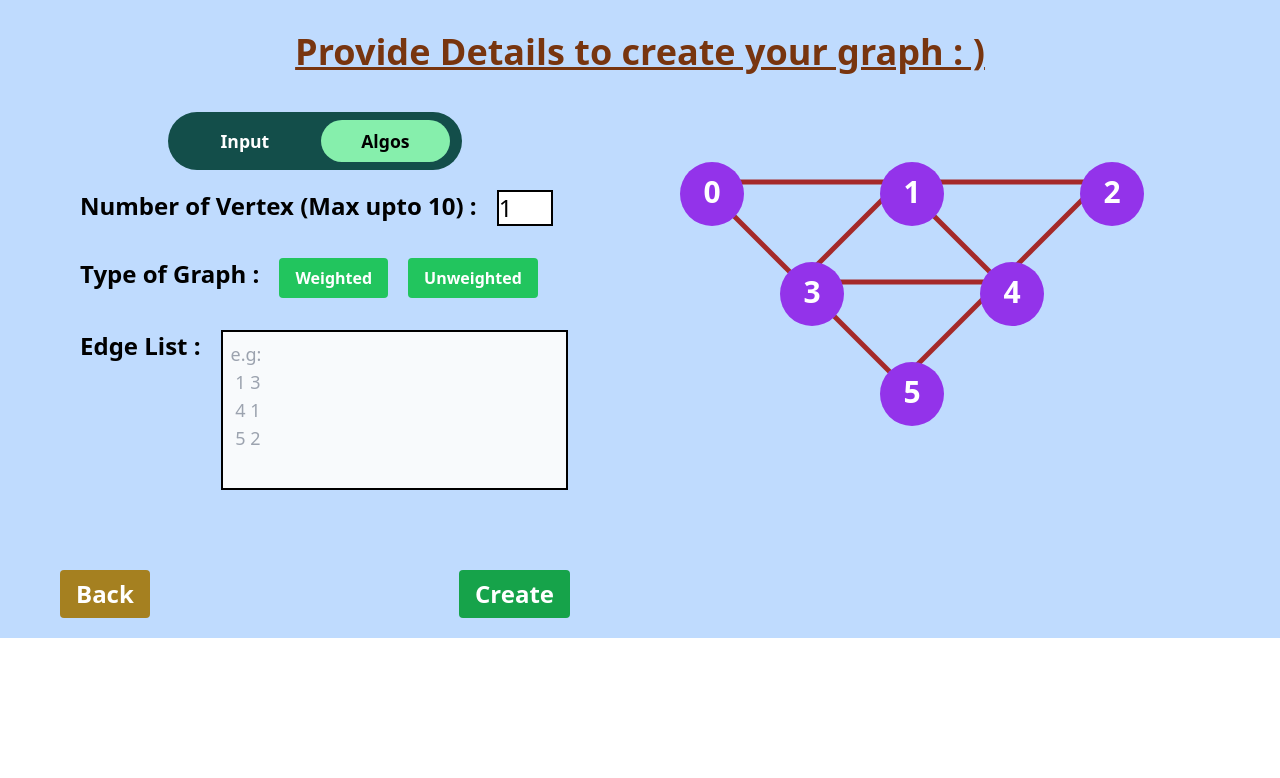
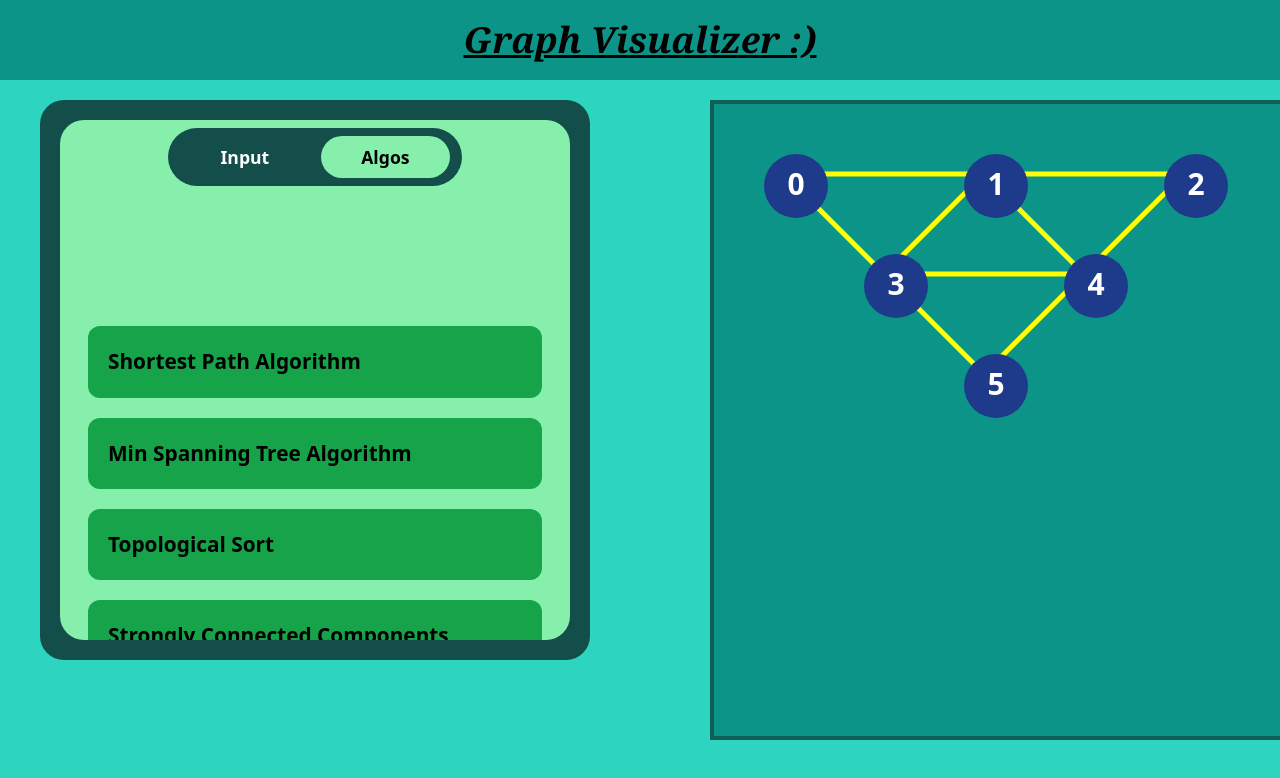
Before and after one commit to himanshusyuni/Graph-Visualizer, a React (Vite) app in the folder frontend/Graph-visualizer/: page /input in a window 1280 px wide. Both pictures are taken after a click on the element "Input". Shown: the top 778 px of the page. Built offline with nearby package versions, Linux system fonts and the light colour scheme.

Commit message:
input page updated

```diff
--- a/frontend/Graph-visualizer/src/App.jsx
+++ b/frontend/Graph-visualizer/src/App.jsx
@@ -3,7 +3,7 @@ import UserInput from "./components/UserInput";
 import Welcome from "./components/Welcome";
 import WelcomeNav from "./components/WelcomeNav";
 import TempAlgo from "./components/TempAlgo";
-import Djkstra from "./components/Algos/Djkstra";
+
 function App() {
   return (
     <>
@@ -22,9 +22,9 @@ function App() {
             }
           />
           <Route path="/input" element={<UserInput />} />
-          {/* <Route path="*" element={<NotFound />} /> */}
+
           <Route path="/algos" element={<TempAlgo />} />
-          <Route path="/algos/djkstra" element={<Djkstra />} />
+
         </Routes>
       </Router>
     </>
--- a/frontend/Graph-visualizer/src/components/DemoGraph.jsx
+++ b/frontend/Graph-visualizer/src/components/DemoGraph.jsx
@@ -47,7 +47,7 @@ function DemoGraph() {
   ];
   return (
     <>
-      <div className="relative ">
+      <div className="relative  ">
         {vertex.map((item) => (
           <Vertex x={item.x} y={item.y} no={item.no} key={item.no} />
         ))}
@@ -58,7 +58,7 @@ function DemoGraph() {
             x2={vertex.filter((items) => items.no == item.v)[0].x + 20}
             y1={vertex.filter((items) => items.no == item.u)[0].y + 20}
             y2={vertex.filter((items) => items.no == item.v)[0].y + 20}
-            color={"brown"}
+            color={"yellow"}
             key={ind}
           />
         ))}
--- a/frontend/Graph-visualizer/src/components/Graph.jsx
+++ b/frontend/Graph-visualizer/src/components/Graph.jsx
@@ -329,12 +329,13 @@ function Graph({ V, edge }) {
       ],
     },
   ];
+  console.log(edge);
 
   const vertexArray=shape.filter((it)=> it.vertNo == V)[0].value;
   return <>
-  <div className="relative">
+  <div className="absolute ml-10 mt-5">
     {vertexArray.map((items)=> <Vertex no={items.no} x={items.x} y={items.y} key={items.no} />)}
-    {edge.map((item,ind) => (
+    {edge.length !=1 &&  edge.map((item,ind) => (
           <LabeledLine
             x1={vertexArray.filter((items) => items.no == item.u)[0].x + 20}
             x2={vertexArray.filter((items) => items.no == item.v)[0].x + 20}
--- a/frontend/Graph-visualizer/src/components/LabelledLine.jsx
+++ b/frontend/Graph-visualizer/src/components/LabelledLine.jsx
@@ -6,10 +6,10 @@ const LabeledLine = ({ x1, y1, x2, y2, color, label }) => {
 
   return (
     <>
-    <div className="absolute">
+    <div className="absolute z-30">
 
       <svg  height={450} width={500}>
-        <line x1={x1} y1={y1} x2={x2} y2={y2} stroke={color} strokeWidth="5" />
+        <line x1={x1} y1={y1} x2={x2} y2={y2} stroke={color} strokeWidth="5"  />
         <text
           x={textX}
           y={textY}
--- a/frontend/Graph-visualizer/src/components/ProcessingPage.jsx
+++ b/frontend/Graph-visualizer/src/components/ProcessingPage.jsx
@@ -37,7 +37,7 @@ function ProcessingPage({flag,setFlag}) {
       </div>{" "}
       <center>
       <div  style={{ marginLeft: '20px' }} className="mt-5">
-        <HashLoader color="#36d7b7" />
+        <HashLoader color="red" />
       </div>
       </center>
 
--- a/frontend/Graph-visualizer/src/components/TempAlgo.jsx
+++ b/frontend/Graph-visualizer/src/components/TempAlgo.jsx
@@ -5,23 +5,11 @@ const TempAlgo = () => {
   const navigate = useNavigate();
   const algo_names = [
     {
-      name: "Dijkstra's Algorithm",
+      name: "Shortest Path Algorithm",
       link: "https://www.geeksforgeeks.org/introduction-to-dijkstras-shortest-path-algorithm/",
     },
     {
-      name: "Bellman Ford Algorithm",
-      link: "https://www.geeksforgeeks.org/bellman-ford-algorithm-dp-23/",
-    },
-    {
-      name: "Floyd Warshall Algorithm",
-      link: "https://www.geeksforgeeks.org/floyd-warshall-algorithm-dp-16/",
-    },
-    {
-      name: "Prim's Algorithm",
-      link: "https://www.geeksforgeeks.org/prims-minimum-spanning-tree-mst-greedy-algo-5/",
-    },
-    {
-      name: "Kruskal's Algorithm",
+      name: "Min Spanning Tree Algorithm",
       link: "https://www.geeksforgeeks.org/kruskals-minimum-spanning-tree-algorithm-greedy-algo-2/",
     },
     {
@@ -29,33 +17,21 @@ const TempAlgo = () => {
       link: "https://www.geeksforgeeks.org/topological-sorting/",
     },
     {
-      name: "Articulation Points",
-      link: "https://www.geeksforgeeks.org/articulation-points-or-cut-vertices-in-a-graph/",
-    },
-    {
       name: "Strongly Connected Components",
       link: "https://www.geeksforgeeks.org/strongly-connected-components/",
-    },
-    {
-      name: "Bridges in a Graph",
-      link: "https://www.geeksforgeeks.org/bridge-in-a-graph/",
-    },
-    {
-      name: "Eulerian Path and Circuit",
-      link: "https://www.geeksforgeeks.org/eulerian-path-and-circuit/",
     },
   ];
 
   return (
     <>
-      <div className="min-h-screen flex justify-center items-center bg-black">
-        <div className="bg-teal-900 p-5 overflow-auto overflow-x-auto flex flex-col gap-5 h-[35rem] w-[35rem]">
-          <h1 className="text-2xl px-2 text-yellow-400 font-medium ">
-            Learn Graph Algorithms with code and their example graphs
-          </h1>
+      <div className="min-h-screen flex justify-center items-center ">
+        <div className="bg-green-300 p-5 overflow-auto overflow-x-auto flex flex-col gap-5 h-[35rem] w-[35rem]">
+          {/* <h1 className="text-xl px-2 text-yellow-400 font-medium ">
+           Graph Algorithms and their corresponding graphs
+          </h1> */}
           {algo_names.map((items) => (
             <a href={items.link} target="_blank">
-              <div className="bg-green-400 px-5 py-5 rounded-xl text-[1.3rem] text-black hover:scale-102 duration-200 hover:cursor-pointer font-semibold">
+              <div className="bg-green-600 px-5 py-5 rounded-xl text-[1.3rem] text-black hover:scale-102 duration-200 hover:cursor-pointer font-semibold">
                 <p>{items.name}</p>
               </div>
             </a>
--- a/frontend/Graph-visualizer/src/components/UserInput.jsx
+++ b/frontend/Graph-visualizer/src/components/UserInput.jsx
@@ -3,48 +3,87 @@ import { useNavigate } from "react-router-dom";
 import ProcessingPage from "./ProcessingPage";
 import DemoGraph from "./DemoGraph";
 import Graph from "./Graph";
+import TempAlgo from "./TempAlgo";
 
 function UserInput() {
   const [Vertex, setVertex] = useState(1);
-  const [Type, setType] = useState(2);
+  const [Type, setType] = useState(0);
   const edgeList = useRef([]);
   const navigate = useNavigate("");
   const [flag, setFlag] = useState(0);
 
-
-  const handleVertex= (e)=>{
-    if(e.target.value <=0 || e.target.value >10){
+  const handleVertex = (e) => {
+    if (e.target.value <= 0 || e.target.value > 10) {
       alert("Vertex should be in range [1,10]");
       setVertex(1);
-    }
-    else{
+    } else {
       setVertex(e.target.value);
     }
+  };
+  const [arr, setEdgeList] = useState([]);
+  const handleCreate = () => {
+    setFlag(1);
+    const edgeListArray = edgeList.current.value.split("\n");
+    edgeListArray.forEach((edge) => {
+      const [uu, vv] = edge.split(" ");
+      if (Type == 0) {
+        const [v1, v2, w] = [parseInt(uu), parseInt(vv), parseInt(1)];
+        setEdgeList((prev) => {
+          const newtemp = [...prev, { u: v1, v: v2, w: 0 }];
+          return newtemp;
+        });
+      } else {
+        const [v1, v2] = [parseInt(uu), parseInt(vv)];
+        setEdgeList((prev) => {
+          const newtemp = [...prev, { u: v1, v: v2, w: 0 }];
+          return newtemp;
+        });
       }
-
-  const edgggeList=[]
-
+    });
+  };
+  console.log(arr);
   const [toggle, setToggle] = useState(0);
   const handleToggle = () => {
-    setToggle((toggle+1)%2);
-  }
+    setToggle((toggle + 1) % 2);
+  };
 
   return (
     <>
-      <div className="bg-blue-200 ">
-        <div className="font-bold text-center text-4xl pt-8 underline text-amber-900 mb-10 ">
-          Provide Details to create your graph : )
+      <div className="bg-teal-400  pb-10 min-h-screen">
+        <div className="font-bold text-center text-4xl   font-serif underline mb-5 bg-teal-600 p-5 italic ">
+         Graph  Visualizer  :)
         </div>
-        <div className=" flex ml-10 ">
-          <div className="w-[550px] mr-10">
-            <div>
+        <div className=" flex ml-10  ">
+          <div className="w-[550px] mr-10 bg-teal-900 p-5  flex flex-col gap-5 h-[35rem] rounded-3xl ">
+            <div className="bg-green-300 p-2 rounded-3xl overflow-auto overflow-x-auto">
+
                 <div className="flex justify-center">
                   <div className="bg-teal-900 flex gap-3 px-3 py-2 rounded-full text-[1.1rem] text-white font-bold">
-                  <div className={(toggle===0 && `bg-green-300 py-2 px-10 rounded-3xl hover:cursor-pointer text-black`) || (`py-2 px-10 rounded-3xl hover:cursor-pointer`)} onClick={()=>handleToggle()}>Input</div>
-                  <div className={(toggle===1 && `bg-green-300 py-2 px-10 rounded-3xl hover:cursor-pointer text-black`) || (`py-2 px-10 rounded-3xl hover:cursor-pointer`)} onClick={()=>handleToggle()}>Algos</div>
+                    <div
+                      className={
+                        (toggle === 0 &&
+                          `bg-green-300 py-2 px-10 rounded-3xl hover:cursor-pointer text-black`) ||
+                        `py-2 px-10 rounded-3xl hover:cursor-pointer`
+                      }
+                      onClick={() => handleToggle()}
+                    >
+                      Input
+                    </div>
+                    <div
+                      className={
+                        (toggle === 1 &&
+                          `bg-green-300 py-2 px-10 rounded-3xl hover:cursor-pointer text-black`) ||
+                        `py-2 px-10 rounded-3xl hover:cursor-pointer`
+                      }
+                      onClick={() => handleToggle()}
+                    >
+                      Algos
                     </div>
                   </div>
-              <div className="flex pt-5 pl-10">
+                </div>
+                {toggle == 0 && (
+                  <>
+                    <div className="flex pt-10 pl-2 ">
                       <p className="pr-5 text-2xl font-semibold">
                         Number of Vertex (Max upto 10) :
                       </p>
@@ -55,8 +94,10 @@ function UserInput() {
                         onChange={(e) => handleVertex(e)}
                       ></input>
                     </div>
-              <div className="flex pt-8 pl-10">
-                <p className="pr-5 text-2xl font-semibold">Type of Graph : </p>
+                    <div className="flex pt-8 pl-2">
+                      <p className="pr-5 text-2xl font-semibold">
+                        Type of Graph :{" "}
+                      </p>
                       <button
                         className={`bg-green-500 hover:bg-green-600 text-white font-bold py-2 px-4 rounded active:bg-yellow-700 ${
                           Type == 0 && "bg-yellow-700 hover:bg-yellow-700"
@@ -74,8 +115,8 @@ function UserInput() {
                         Unweighted
                       </button>
                     </div>
-              <div className="flex pl-10 pt-8">
-                <p className="pr-5 text-2xl font-semibold">Edge List : </p>
+                    <div className="flex pl-2 pt-8">
+                      <p className="pr-5 text-2xl font-semibold">Edge List: </p>
                       <textarea
                         className="resize-none  text-lg p-2 bg-slate-50 border-2 border-black focus:border-0"
                         rows={5}
@@ -85,7 +126,10 @@ function UserInput() {
                   "
                       ></textarea>
                     </div>
-            </div>
+
+
+
+
               <div className="flex justify-between m-5 mt-20">
                 <button
                   className="bg-brown-500 hover:bg-brown-600 text-white font-bold py-2 text-2xl px-4 rounded active:bg-red-600"
@@ -95,16 +139,22 @@ function UserInput() {
                 </button>
                 <button
                   className="hover:bg-green-700 text-white text-2xl font-bold py-2 px-4 rounded bg-green-600 active:bg-yellow-700"
-                onClick={() => setFlag(1)}
+                  onClick={() => handleCreate()}
                 >
                   Create
                 </button>
                 </div>
+              </> )}
+              {toggle == 1 && <TempAlgo />}
             </div>
-          <div className="">
+          </div>
+
+          <div className="pl-20">
+          <div className="absolute border-4 bg-teal-600 border-teal-800 h-[80%] w-[45%] ">
             {flag == 0 && <DemoGraph />}
-            {flag == 1 && <ProcessingPage flag={flag} setFlag={setFlag}/>}
-            {flag == 2 && <Graph V={Vertex} edge={edgggeList} />}
+            {flag == 1 && <ProcessingPage flag={flag} setFlag={setFlag} />}
+            {flag == 2 && <Graph V={Vertex} edge={arr} />}
+             </div>
           </div>
         </div>
       </div>
--- a/frontend/Graph-visualizer/src/components/Vertex.jsx
+++ b/frontend/Graph-visualizer/src/components/Vertex.jsx
@@ -7,7 +7,7 @@ function Vertex({ no, x, y }) {
   return (
     <div
       style={style}
-      className="p-3 rounded-full bg-purple-600 text-3xl font-semibold text-white h-16 w-16 text-center  z-50 hover:bg-rose-500 absolute "
+      className="p-3 rounded-full bg-blue-900 text-3xl font-semibold text-white h-16 w-16 text-center  z-50 hover:bg-rose-500 absolute "
     >
       {no}
     </div>
```
Lines whose indentation alone changed are shown as unchanged.
